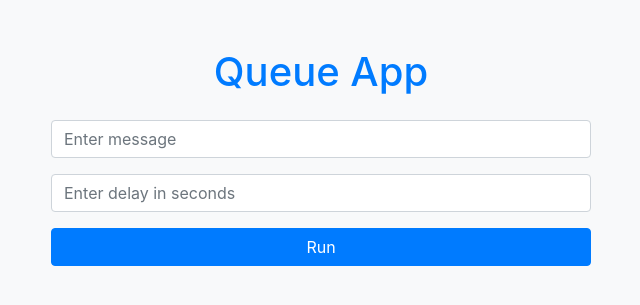
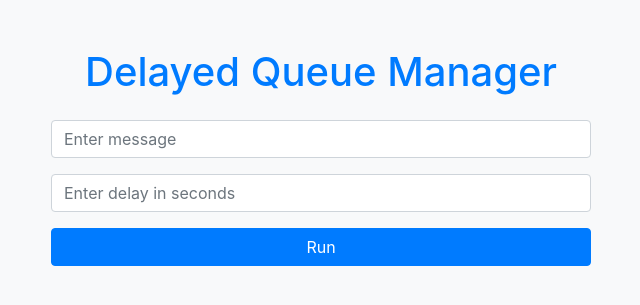
Before and after one commit to lavvsharma/delayed_queue_manager, a Flask app: page / in a window 1280 px wide. Shown: the top 305 px of the page, without its empty margins (319-959 px from the left). Run offline with Flask 3, Linux system fonts and the light colour scheme; parts of the project's set-up code (start-up, migrations or seed data) failed here and were passed over; some libraries are stand-ins or nearby versions.

Commit message:
💬 Title updated

```diff
--- a/delayed_queue_manager/templates/index.html
+++ b/delayed_queue_manager/templates/index.html
@@ -3,7 +3,7 @@
 <head>
     <meta charset="UTF-8">
     <meta name="viewport" content="width=device-width, initial-scale=1.0">
-    <title>Queue App</title>
+    <title>Delayed Queue Manager</title>
     <!-- Bootstrap CSS -->
     <link href="https://stackpath.bootstrapcdn.com/bootstrap/4.5.2/css/bootstrap.min.css" rel="stylesheet">
     <!-- Custom CSS -->
@@ -11,7 +11,7 @@
 </head>
 <body>
 <div class="container mt-5">
-    <h1 class="text-center mb-4">Queue App</h1>
+    <h1 class="text-center mb-4">Delayed Queue Manager</h1>
     <div class="row justify-content-center">
         <div class="col-md-6">
             <div class="form-group">
```
